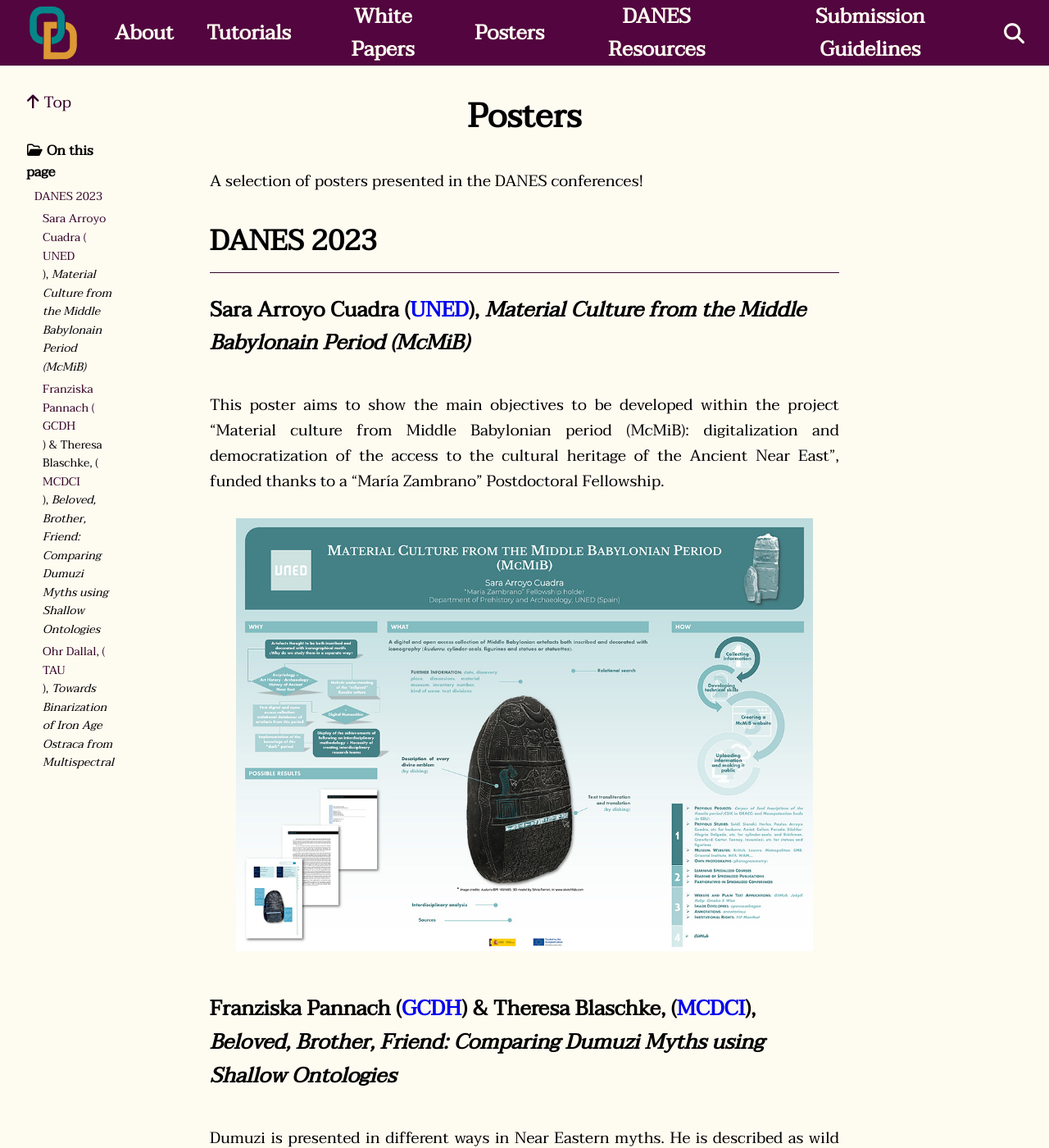
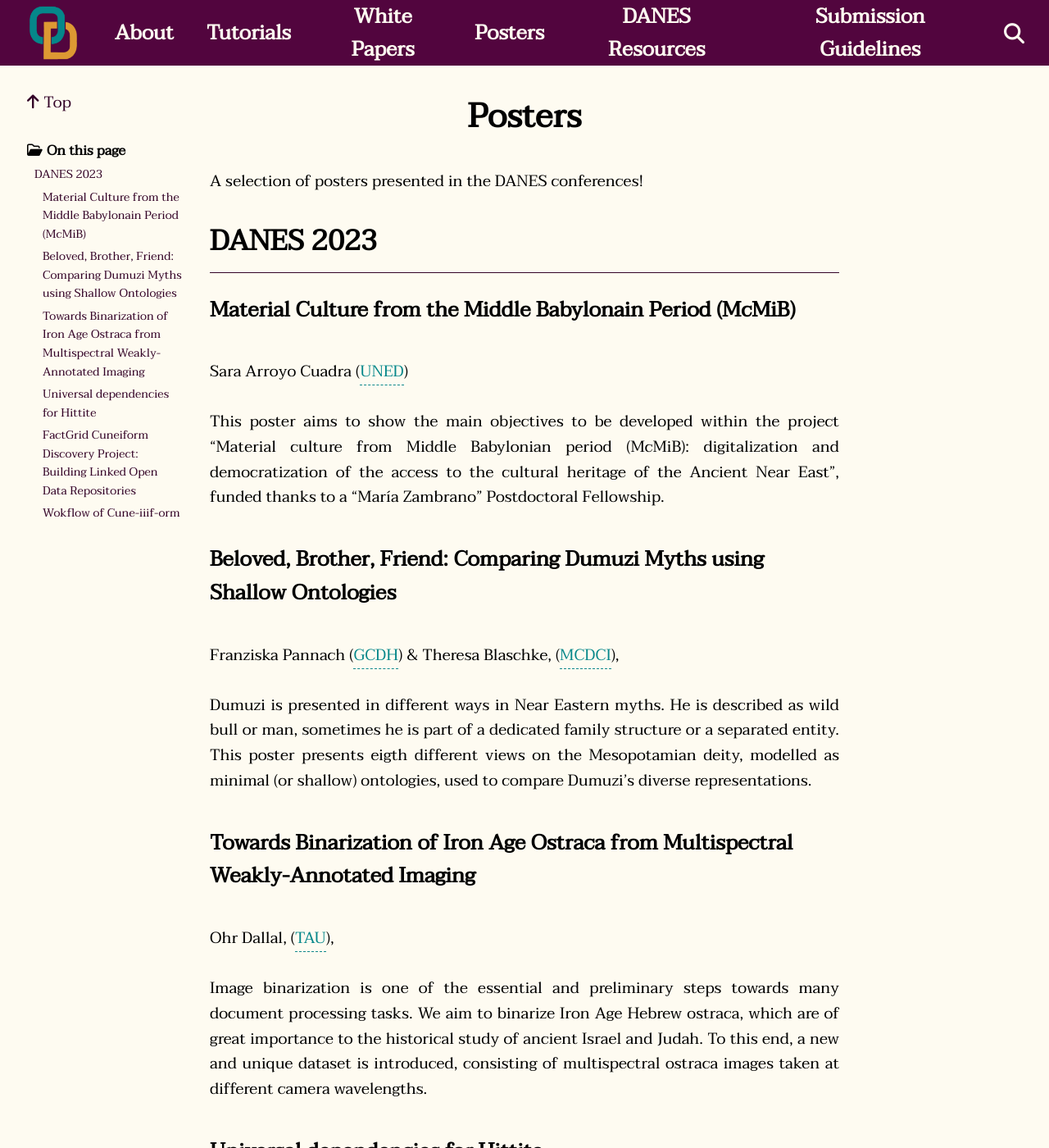
Before and after one commit to DigitalPasts/openDANES, a Jekyll site: the page built from nav/posters.md, in a window 1280 px wide and 1400 px high. Shown: the whole window at 82% size. Built offline with Jekyll 4.4.1, drawn with Linux system fonts in a browser that asks for light colours; nearby versions of some CDN libraries; a script that is not in the unit is left out; some of the changed text lies outside the part shown.

Commit message:
Update posters.md

```diff
--- a/nav/posters.md
+++ b/nav/posters.md
@@ -12,28 +12,32 @@ A selection of posters presented in the DANES conferences!
 
 ## DANES 2023
 
-### Sara Arroyo Cuadra ([UNED](https://portalcientifico.uned.es/investigadores/205113/detalle)), *Material Culture from the Middle Babylonain Period (McMiB)*
+### Material Culture from the Middle Babylonain Period (McMiB)
+Sara Arroyo Cuadra ([UNED](https://portalcientifico.uned.es/investigadores/205113/detalle))
 
 This poster aims to show the main objectives to be developed within the project "Material culture from Middle Babylonian period (McMiB): digitalization and democratization of the access to the cultural heritage of the Ancient Near East", funded thanks to a "María Zambrano" Postdoctoral Fellowship.
 
-![Material Culture fornt he Middle Babylonain Period (McMiB)](../images/posters/DANES2023/arroyo/McMiB_Sara_small.jpg)
-
-### Franziska Pannach ([GCDH](https://www.gcdh.de/en/welcome/)) & Theresa Blaschke, ([MCDCI](https://www.uni-marburg.de/de/mcdci)), *Beloved, Brother, Friend: Comparing Dumuzi Myths using Shallow Ontologies*
+### Beloved, Brother, Friend: Comparing Dumuzi Myths using Shallow Ontologies
+Franziska Pannach ([GCDH](https://www.gcdh.de/en/welcome/)) & Theresa Blaschke, ([MCDCI](https://www.uni-marburg.de/de/mcdci)),
 
 Dumuzi is presented in different ways in Near Eastern myths. He is described as wild bull or man, sometimes he is part of a dedicated family structure or a separated entity. This poster presents eigth different views on the Mesopotamian deity, modelled as minimal (or shallow) ontologies, used to compare Dumuzi’s diverse representations.
 
-### Ohr Dallal, ([TAU](https://en.cs.tau.ac.il/computer)), *Towards Binarization of Iron Age Ostraca from Multispectral Weakly-Annotated Imaging*
+### Towards Binarization of Iron Age Ostraca from Multispectral Weakly-Annotated Imaging
+Ohr Dallal, ([TAU](https://en.cs.tau.ac.il/computer)),
 
 Image binarization is one of the essential and preliminary steps towards many document processing tasks. We aim to binarize Iron Age Hebrew ostraca, which are of great importance to the historical study of ancient Israel and Judah. To this end, a new and unique dataset is introduced, consisting of multispectral ostraca images taken at different camera wavelengths.
 
-### Maria Molina ([TAU](https://en.cs.tau.ac.il/computer)), *Universal dependencies for Hittite*
+### Universal dependencies for Hittite
+Maria Molina ([TAU](https://en.cs.tau.ac.il/computer)
 
 In the recent years universal dependencies (UD) became the standard for digital treebanks, they are an essential part of annotated linguistic corpora, and they are widely used for comparison of language features in linguistic research. This paper describes the UD annotation for Annotated Corpus of Hittite Clauses (ACHC). It is an ongoing project, starting from previously achieved number of UD-annotated clauses.
 
-### Adam Anderson ([UC Berkeley](https://bids.berkeley.edu/people/adam-g-anderson)), *FactGrid Cuneiform Discovery Project: Building Linked Open Data Repositories*
+### FactGrid Cuneiform Discovery Project: Building Linked Open Data Repositories
+Adam Anderson ([UC Berkeley](https://bids.berkeley.edu/people/adam-g-anderson))
 
 This project is inspired by the durability of the data preserved in the oldest writing system known to mankind, called cuneiform. There are approximately a half-million artifacts with cuneiform writing spread all over the planet. Many of these objects are not even photographed, let alone translated. Scholars in this field have made a number of relational text databases, in order to identify these objects housed in museums and private collections, and while these databases have helped create a system of identificaiton and textual analysis, they have yet to be linked together to each other and to the existing scholarship. FactGrid is a Wikibase triplestore designed for historical research, which makes this the ideal hub for linking the existing scholarship, both primary and secondary sources, for every cuneiform artifact in publication.
 
-### Gustav Ryberg Smidt, Katrien De Graef, Lise Foket ([Ghent University](https://research.flw.ugent.be/en/projects/cune-iiif-orm-towards-internationally-image-interoperable-corpus-cuneiform-tablets)) & Hendrik Hameeuw ([KU Leuven](https://www.kuleuven.be/wieiswie/en/person/00045269)), *Wokflow of Cune-iiif-orm*
+### Wokflow of Cune-iiif-orm
+Gustav Ryberg Smidt, Katrien De Graef, Lise Foket ([Ghent University](https://research.flw.ugent.be/en/projects/cune-iiif-orm-towards-internationally-image-interoperable-corpus-cuneiform-tablets)) & Hendrik Hameeuw ([KU Leuven](https://www.kuleuven.be/wieiswie/en/person/00045269))
 
 The strategy of the project is to create digital versions of OB tablets within IIIF, publish them in both physical and digital editions and analyse a large corpus of OB cuneiform tablets with computational methods.
```
